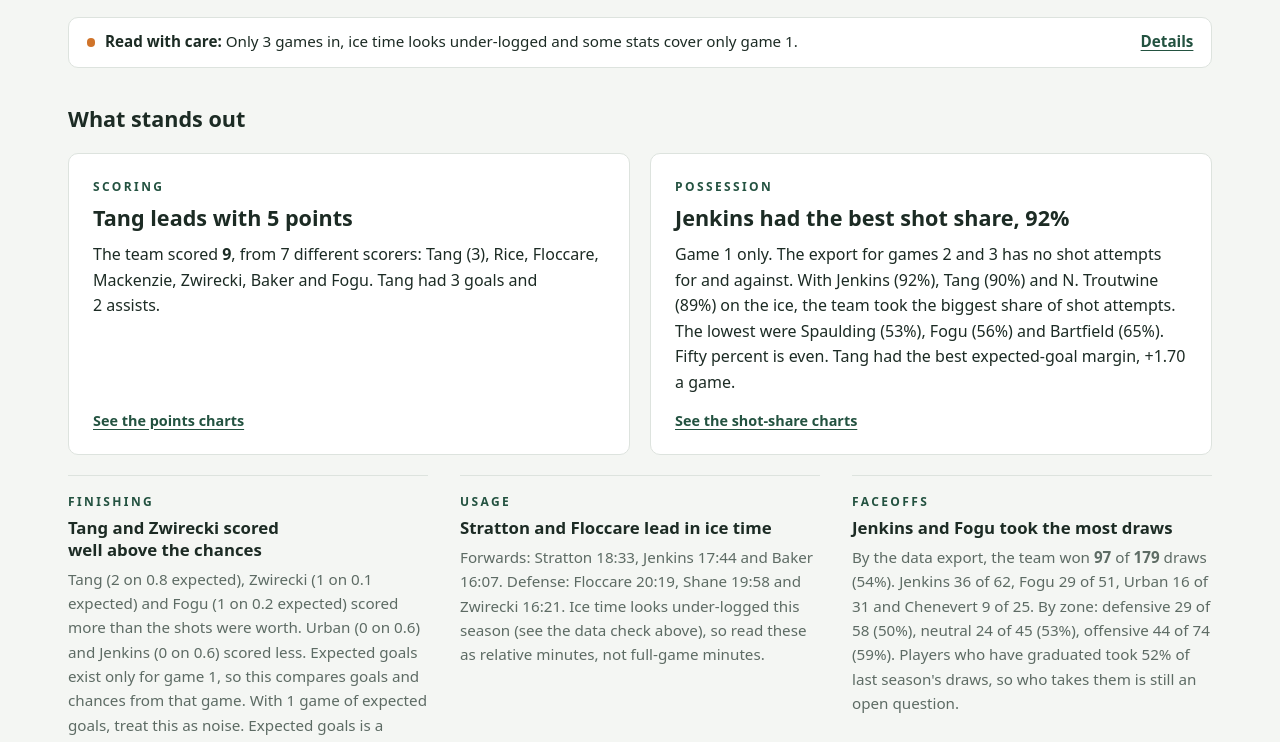
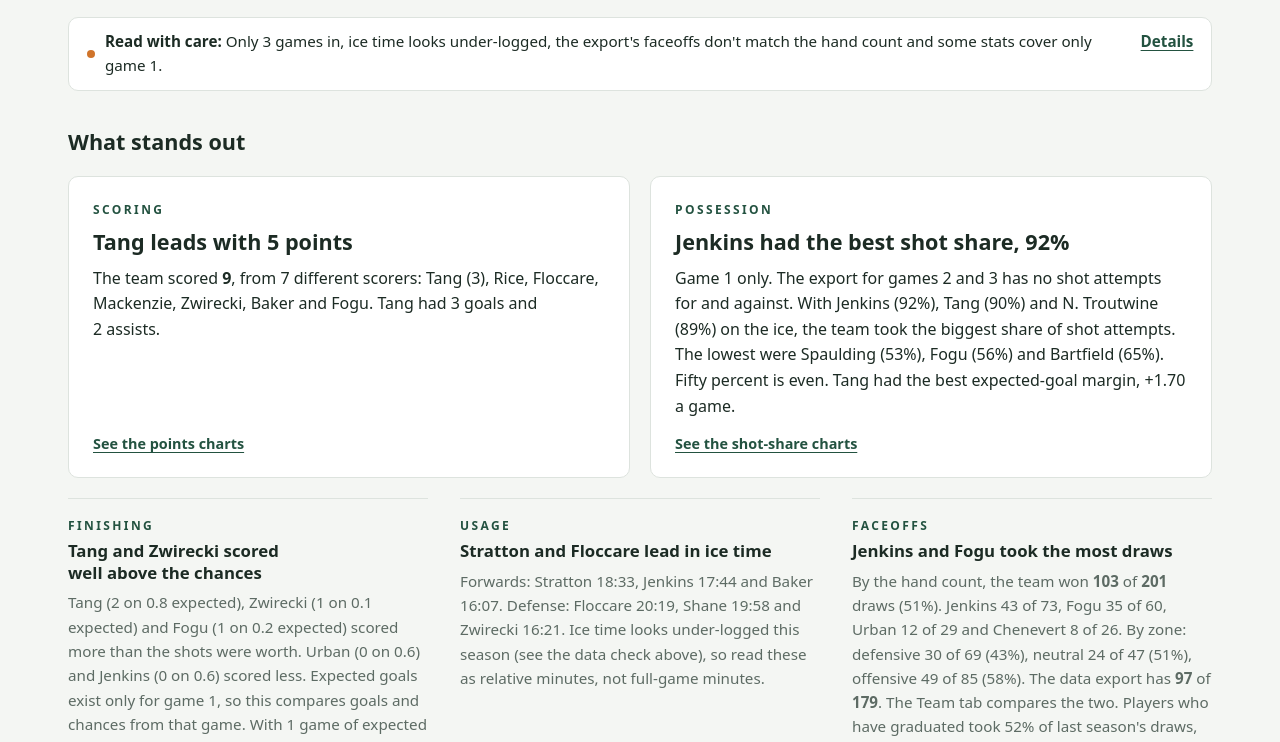
Before and after one commit to noahfighter883/skidmore-hockey-2026-27, a plain HTML site: page index.html in a window 1280 px wide. Shown: the part 519-1261 px from the top of the page. Drawn offline with Linux system fonts and the light colour scheme.

Commit message:
Add Hobart and Oswego hand counts, game results and dates
- faceoffs-hand.json gets games 2 (Hobart, Nov 13) and 3 (Oswego St.,
  Nov 14) from the tracker CSVs, so the hand count covers every game
  again: 103 of 201
- New data/results.json holds opponents, scores and game dates, typed
  in by hand; the game log shows a Result column and real game dates
- Faceoff write-up no longer says the export misses part of the game,
  since games 2-3 match the hand count closely

Co-Authored-By: Claude Opus 5.5 <noreply@anthropic.com>

```diff
--- a/app.js
+++ b/app.js
@@ -17,7 +17,7 @@
 
   let P = [], S = { games: 1, updated: '', log: [] }, LAST = {}, G = 1, minGP = 1, tracked = 60, PB = 0;
   /* faceoffs come from two places: the data export (P) and a hand count at the rink (HP, from data/faceoffs-hand.json) */
-  let HP = [], HG = [], foSrc = 'export';
+  let HP = [], HG = [], foSrc = 'export', RES = {};
   const f0 = d3.format('d'), f1 = d3.format('.1f'), f2 = d3.format('.2f');
   const signed = (v, f) => (v > 0 ? '+' : v < 0 ? '−' : '') + (f || f1)(Math.abs(v));
   const esc = (s) => String(s).replace(/[&<>"]/g, (c) => ({ '&': '&amp;', '<': '&lt;', '>': '&gt;', '"': '&quot;' }[c]));
@@ -435,7 +435,7 @@
     if (takers.length) {
       const fo = foSum(src, 'fo'), fow = foSum(src, 'fow');
       const z = (k) => { const n = foSum(src, 'fo_' + k), w = foSum(src, 'fow_' + k); return n ? `${w} of ${n} (${pctOf(w, n)}%)` : 'no draws'; };
-      const other = src === 'hand' && sum('fo') ? ` The data export has only ${b(sum('fow'))} of ${b(sum('fo'))}, so its faceoff numbers miss part of the game.` : '';
+      const other = src === 'hand' && sum('fo') ? ` The data export has ${b(sum('fow'))} of ${b(sum('fo'))}. The Team tab compares the two.` : '';
       const gone = Object.values(LAST).filter((l) => l.left), allFo = d3.sum(Object.values(LAST), (l) => l.fo);
       const share = allFo ? pctOf(d3.sum(gone, (l) => l.fo), allFo) : 0;
       out.push({
@@ -700,13 +700,16 @@
     const avg = log.map((r) => ({ ...r, g: per(r.g, r), xg: per(r.xg, r), shots: per(r.shots, r), sog: per(r.sog, r) }));
     if (!gate('#ch-g-goals', 3, 'Until then, the game log below has every number.')) gcols($('#ch-g-goals'), avg, { series: [{ name: 'Goals', f: 'g', color: C.g }, { name: 'Expected goals', f: 'xg', color: C.s2, fmt: f1 }], tip: (r) => [r.first !== r.game ? `Games ${r.first} to ${r.game}, per game` : `Game ${r.game}`, `${r.g} goals, ${r.xg == null ? 'no expected goals in the export' : f2(r.xg) + ' expected'}`] });
     if (!gate('#ch-g-shots', 3, 'Until then, the game log below has every number.')) gcols($('#ch-g-shots'), avg, { series: [{ name: 'Attempts', f: 'shots', color: C.s2 }, { name: 'On goal', f: 'sog', color: C.g }], tip: (r) => [r.first !== r.game ? `Games ${r.first} to ${r.game}, per game` : `Game ${r.game}`, `${r.shots} attempts, ${r.sog} on goal`] });
-    const cols = [['Game', (r) => (span(r) > 1 ? `${r.first}–${r.game}` : r.game)], ['Date', (r) => fmtDate(r.date)], ['Goals', (r) => r.g], ['xG', (r) => (r.xg == null ? '–' : f2(r.xg))], ['Shots', (r) => r.shots], ['On goal', (r) => r.sog],
+    /* opponents and scores come from data/results.json, typed in by hand; a multi-game row lists each game */
+    const result = (r) => d3.range(r.first || r.game, r.game + 1).map((g) => RES[g]).filter(Boolean)
+      .map((x) => `${x.for > x.against ? 'W' : x.for < x.against ? 'L' : 'T'} ${x.for}–${x.against} vs ${x.opponent}`).join(', ') || '–';
+    const cols = [['Game', (r) => (span(r) > 1 ? `${r.first}–${r.game}` : r.game)], ['Date', (r) => { const ds = d3.range(r.first || r.game, r.game + 1).map((g) => RES[g] && RES[g].date); return ds.every(Boolean) ? ds.map((d) => d3.timeFormat('%b %-d')(new Date(d + 'T12:00:00'))).join(', ') : fmtDate(r.date); }], ['Result', result], ['Goals', (r) => r.g], ['xG', (r) => (r.xg == null ? '–' : f2(r.xg))], ['Shots', (r) => r.shots], ['On goal', (r) => r.sog],
       ['FO %', (r) => (r.fo ? pctOf(r.fow, r.fo) + '%' : '–')], ['PIM', (r) => r.pim], ['Drawn', (r) => r.drawn], ['Skaters', (r) => r.skaters]];
     const t = $('#th-glog');
-    t.tHead.innerHTML = '<tr>' + cols.map(([l], i) => `<th scope="col" class="${i === 0 || i > 1 ? 'r' : ''}"><span>${l}</span></th>`).join('') + '</tr>';
+    t.tHead.innerHTML = '<tr>' + cols.map(([l], i) => `<th scope="col" class="${i === 0 || i > 2 ? 'r' : ''}"><span>${l}</span></th>`).join('') + '</tr>';
     t.tBodies[0].replaceChildren(...log.slice().reverse().map((r) => {
       const tr = document.createElement('tr');
-      cols.forEach(([, f], i) => { const td = document.createElement('td'); td.textContent = f(r); if (i === 0 || i > 1) td.className = 'n'; tr.appendChild(td); });
+      cols.forEach(([, f], i) => { const td = document.createElement('td'); td.textContent = f(r); if (i === 0 || i > 2) td.className = 'n'; tr.appendChild(td); });
       return tr;
     }));
   }
@@ -879,7 +882,7 @@
     if (current === 'data') renderTable();
   }
 
-  const FILES = ['players', 'season', 'last-season', 'faceoffs-hand'];
+  const FILES = ['players', 'season', 'last-season', 'faceoffs-hand', 'results'];
   Promise.all(FILES.map((n) => fetch(`data/${n}.json`).then((r) => (r.ok ? r.json() : Promise.reject(new Error(r.status)))).then((d) => [n, d], () => [n, null])))
     .then((res) => {
       const got = Object.fromEntries(res);
@@ -897,6 +900,7 @@
       G = S.games; minGP = Math.max(1, Math.ceil(G / 2));
       tracked = d3.sum(P, (r) => r.toi * r.gp) / (5 * G);
       buildHand(got['faceoffs-hand']);
+      RES = (got.results && got.results.games) || {};
       PB = Math.round(d3.median(P.filter((r) => r.corsi != null && r.gp_corsi >= minFor('corsi')), (r) => r.accpass));
       $('#th-status').textContent = `Through game ${G} · updated ${fmtDate(S.updated)}`;
       route();
--- a/data/faceoffs-hand.json
+++ b/data/faceoffs-hand.json
@@ -1,5 +1,5 @@
 {
-  "about": "Faceoffs counted by hand at the rink, entered by hand. prep.py does not touch this file. Each zone is [won, lost]. Names match the short names in players.json.",
+  "about": "Faceoffs counted by hand at the rink, entered by hand. prep.py does not touch this file. Each zone is [won, lost]. Names match the short names in players.json. Games 2 (Hobart, Nov 13) and 3 (Oswego, Nov 14) come from the faceoff tracker CSV exports.",
   "games": {
     "1": {
       "Fogu": { "dz": [7, 3], "nz": [3, 2], "oz": [6, 0] },
@@ -10,6 +10,23 @@
       "Rice": { "nz": [1, 0] },
       "Mackenzie": { "oz": [0, 1] },
       "Floccare": { "nz": [0, 1] }
+    },
+    "2": {
+      "Jenkins": { "dz": [3, 1], "nz": [2, 1], "oz": [13, 8] },
+      "Fogu": { "dz": [4, 5], "nz": [4, 5], "oz": [3, 3] },
+      "Chenevert": { "dz": [0, 6], "nz": [1, 1], "oz": [3, 1] },
+      "Urban": { "dz": [1, 2], "nz": [1, 2] },
+      "Baker": { "dz": [0, 1], "nz": [0, 1] },
+      "Rice": { "oz": [0, 1] },
+      "Gibbons": { "nz": [1, 0] }
+    },
+    "3": {
+      "Jenkins": { "dz": [0, 5], "nz": [3, 3], "oz": [8, 7] },
+      "Fogu": { "dz": [5, 3], "nz": [1, 2], "oz": [2, 2] },
+      "Urban": { "dz": [5, 3], "nz": [1, 0], "oz": [2, 0] },
+      "Gibbons": { "dz": [1, 2], "nz": [1, 0] },
+      "Chenevert": { "dz": [0, 1], "oz": [0, 1] },
+      "Tang": { "oz": [0, 1] }
     }
   }
 }
--- /dev/null
+++ b/data/results.json
@@ -0,0 +1,8 @@
+{
+  "about": "Opponents and final scores, typed in by hand because the exports have neither. prep.py does not touch this file.",
+  "games": {
+    "1": { "opponent": "Western New England", "date": "2026-10-31", "for": 7, "against": 0 },
+    "2": { "opponent": "Hobart", "date": "2026-11-13", "for": 1, "against": 4 },
+    "3": { "opponent": "Oswego St.", "date": "2026-11-14", "for": 1, "against": 4 }
+  }
+}
--- a/index.html
+++ b/index.html
@@ -190,7 +190,7 @@
   </div>
   <div class="th-card">
     <h3>Game log</h3>
-    <p class="th-note">One row per export. A season-to-date export becomes one game, the difference from the export before it. An export that covers several games stays one row with its totals. The files have no opponent or final score.</p>
+    <p class="th-note">One row per export. A season-to-date export becomes one game, the difference from the export before it. An export that covers several games stays one row with its totals. The exports have no opponent or final score, so results and game dates are typed in by hand.</p>
     <div class="th-tablewrap" tabindex="0" role="region" aria-label="Game log"><table class="th-table" id="th-glog"><thead></thead><tbody></tbody></table></div>
   </div>
 </section>
```
